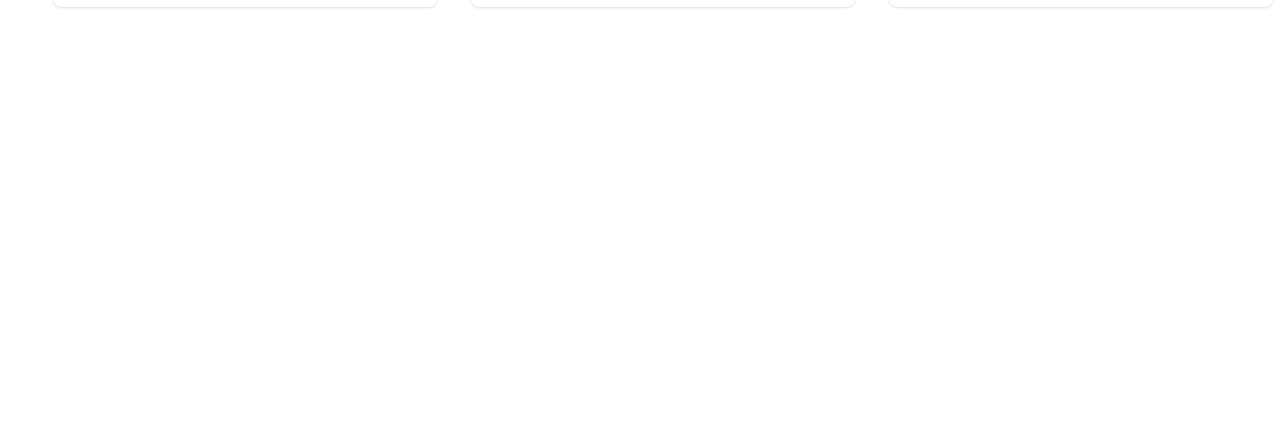
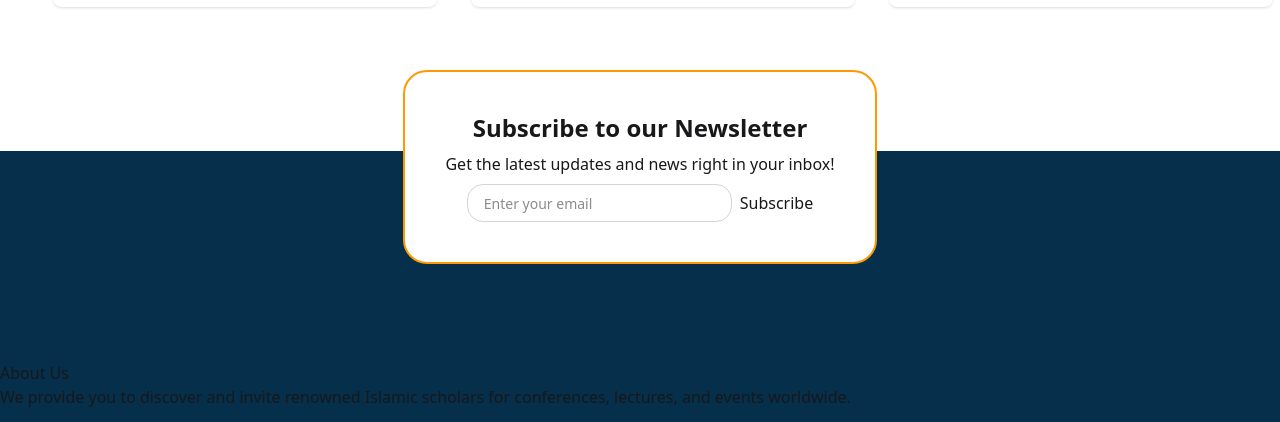
Before and after one commit to hsrokon/scholar-hub, a React (Vite) app: page / in a window 1280 px wide. Shown: the part 2222-2644 px from the top of the page. Before the commit the page ends 2269 px from the top, so only its background shows below. Built offline with nearby package versions, Linux system fonts and the light colour scheme.

Commit message:
footer update

```diff
--- a/src/App.jsx
+++ b/src/App.jsx
@@ -2,6 +2,7 @@ import { useState } from "react"
 import Banner from "./components/banner/Banner"
 import Header from "./components/header/Header"
 import Scholars from "./components/scholars/scholars";
+import Footer from "./components/footer/Footer";
 
 
 function App() {
@@ -12,11 +13,14 @@ function App() {
   }
 
   return (
-    <main className="w-11/12 mx-auto">
-      <Header coins={coins}></Header>
-      <Banner handleCoins={handleCoins}></Banner>
-      <Scholars coins={coins}></Scholars>
-    </main>
+    <div>
+      <main className="w-11/12 mx-auto">
+        <Header coins={coins}></Header>
+        <Banner handleCoins={handleCoins}></Banner>
+        <Scholars coins={coins}></Scholars>
+      </main>
+        <Footer></Footer>
+    </div>
   )
 }
 
--- /dev/null
+++ b/src/components/footer/Footer.jsx
@@ -0,0 +1,22 @@
+import Newsletter from "./Newsletter";
+
+
+const Footer = () => {
+    return (
+        <div className="bg-sky-950 py-4 mt-36 ">
+            <div className="transform -translate-y-1/2 ">
+                <Newsletter></Newsletter>
+            </div>
+            <div>
+                <div>
+                    <h4>About Us</h4>
+                    <p>We provide you to discover and invite renowned Islamic scholars for conferences, lectures, and events worldwide.</p>
+                </div>
+                <div></div>
+                <div></div>
+            </div>
+        </div>
+    );
+};
+
+export default Footer;
--- /dev/null
+++ b/src/components/footer/Newsletter.jsx
@@ -0,0 +1,18 @@
+
+
+const Newsletter = () => {
+    return (
+        <div className="flex flex-col gap-2  items-center bg-white
+            py-10 w-fit mx-auto px-10 border-2 border-amber-500 rounded-3xl">
+            <h2 className="text-2xl font-semibold">Subscribe to our Newsletter</h2>
+            <p>Get the latest updates and news right in your inbox!</p>
+            <form className="flex gap-2">
+                <input className="border border-gray-300 rounded-2xl px-4 py-1.5 placeholder:text-sm"
+                type="email" name="" id="" placeholder="Enter your email"/>
+                <button>Subscribe</button>
+            </form>
+        </div>
+    );
+};
+
+export default Newsletter;
```
